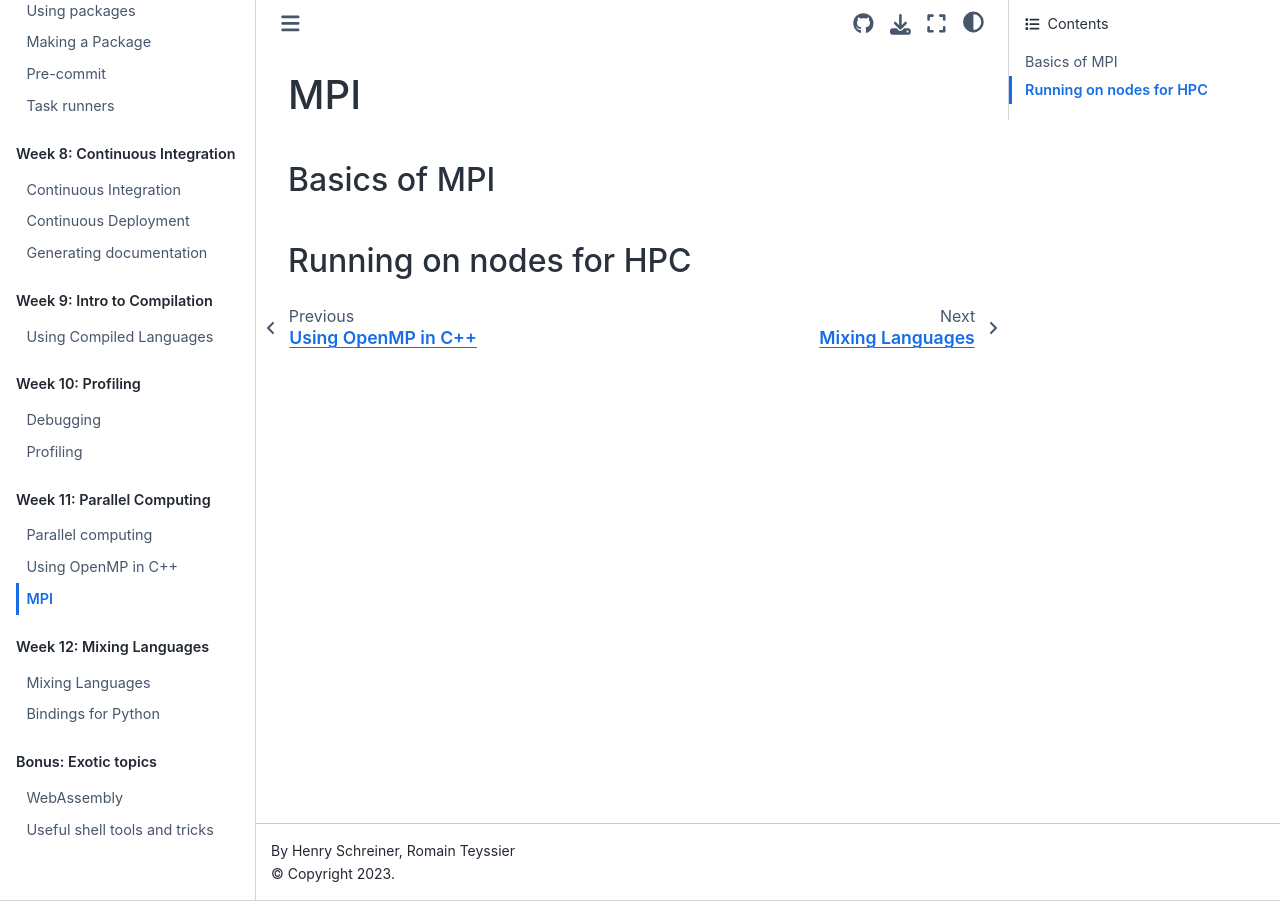
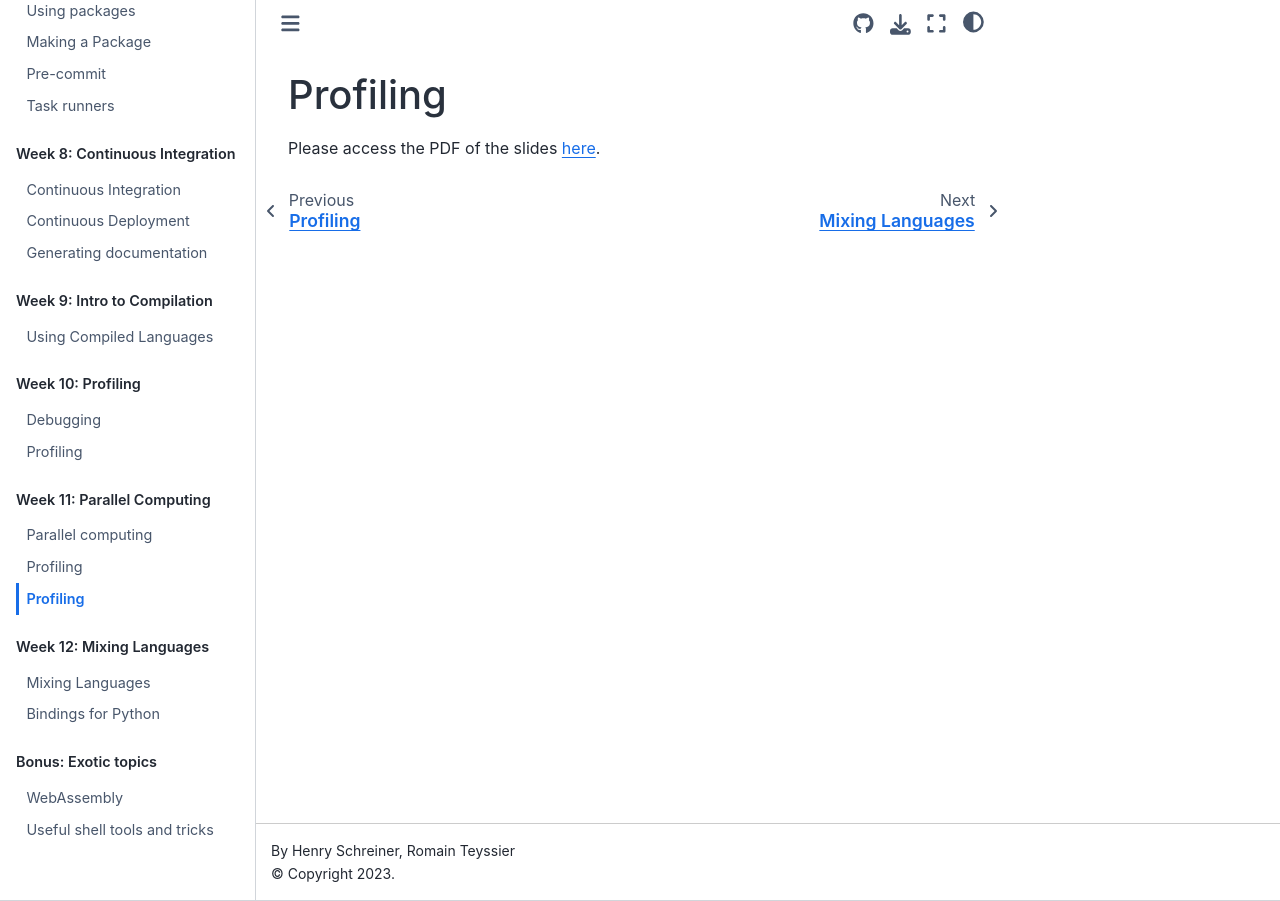
Before and after one commit to se-for-sci/se-for-sci.github.io, a Jupyter Book: the page built from content/week11/mpi.md, in a window 1280 px wide. Built offline with Jupyter Book 1.0.4 settings and Sphinx 7.4.7 and the Sphinx Book theme 1.1.4, drawn with Linux system fonts in a browser that asks for light colours.

```diff
--- a/content/week11/mpi.md
+++ b/content/week11/mpi.md
@@ -1,5 +1,3 @@
-# MPI
+# Profiling
 
-## Basics of MPI
-
-## Running on nodes for HPC
+Please access the PDF of the slides [here](https://github.com/henryiii/se-for-sci/blob/main/content/week11/Parallel_Programming_MPI.pdf).
```
Also changed, not shown: content/week11/intro.md (added, +3 -0 lines), content/week11/openmp.md (+3 -1 lines), 6 other files.
